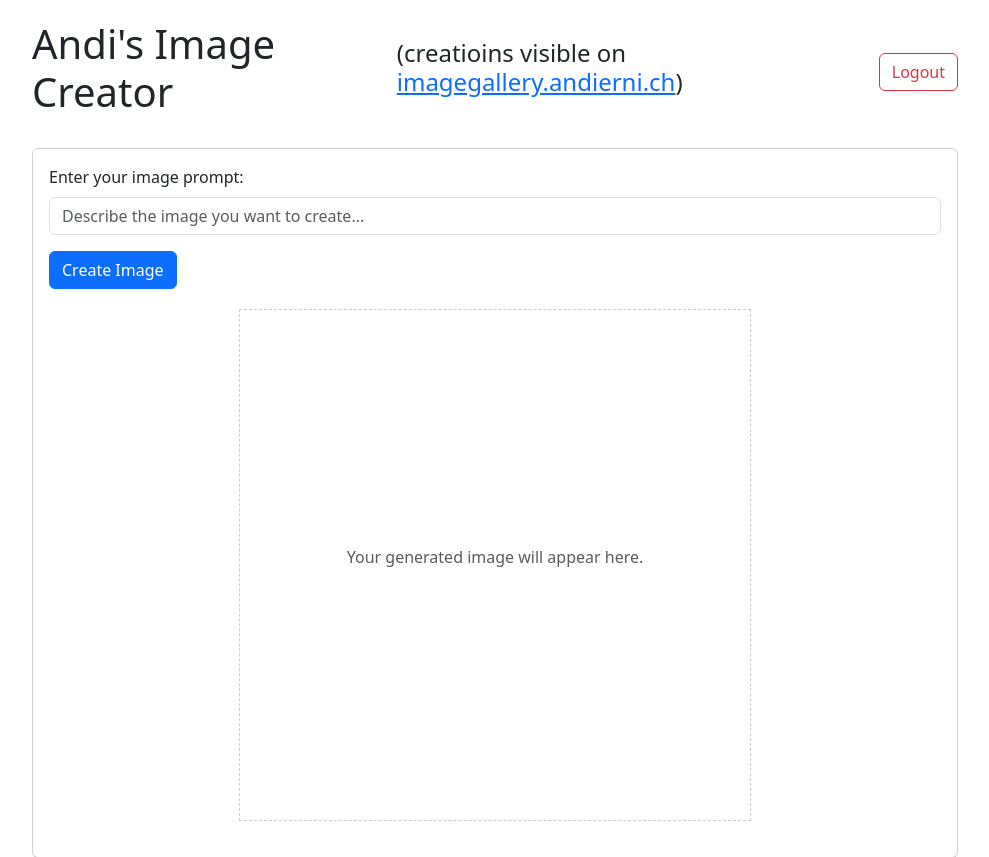
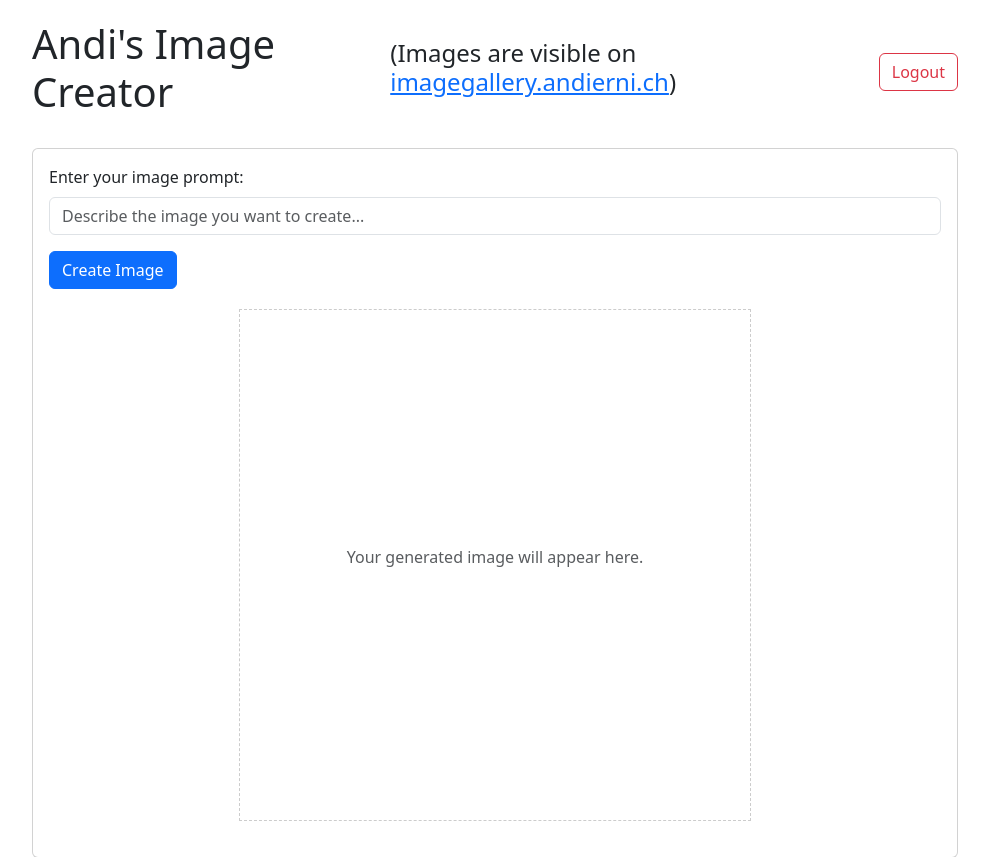
Before and after one commit to ajerni/imagecreator, a PHP site: page / in a window 1280 px wide. Shown: the top 857 px of the page, without its empty margins (145-1134 px from the left). Run offline with PHP 8.4, Linux system fonts and the light colour scheme; the visitor is signed in with stand-in values (Sample User, id 1).

Commit message:
link added

```diff
--- a/index.php
+++ b/index.php
@@ -45,7 +45,7 @@ require_once 'auth.php';
             <div class="col-md-10 mx-auto">
                 <div class="d-flex justify-content-between align-items-center mb-4">
                     <h1>Andi's Image Creator</h1>
-                    <h4>(creatioins visible on <a href="https://imagegallery.andierni.ch" target="_blank" rel="noopener" text-decoration: underline;">imagegallery.andierni.ch</a>)</h4>
+                    <h4>(Images are visible on <a href="https://imagegallery.andierni.ch" target="_blank" rel="noopener" text-decoration: underline;">imagegallery.andierni.ch</a>)</h4>
                     <a href="logout.php" class="btn btn-outline-danger">Logout</a>
                 </div>
                 <div class="card">
```
